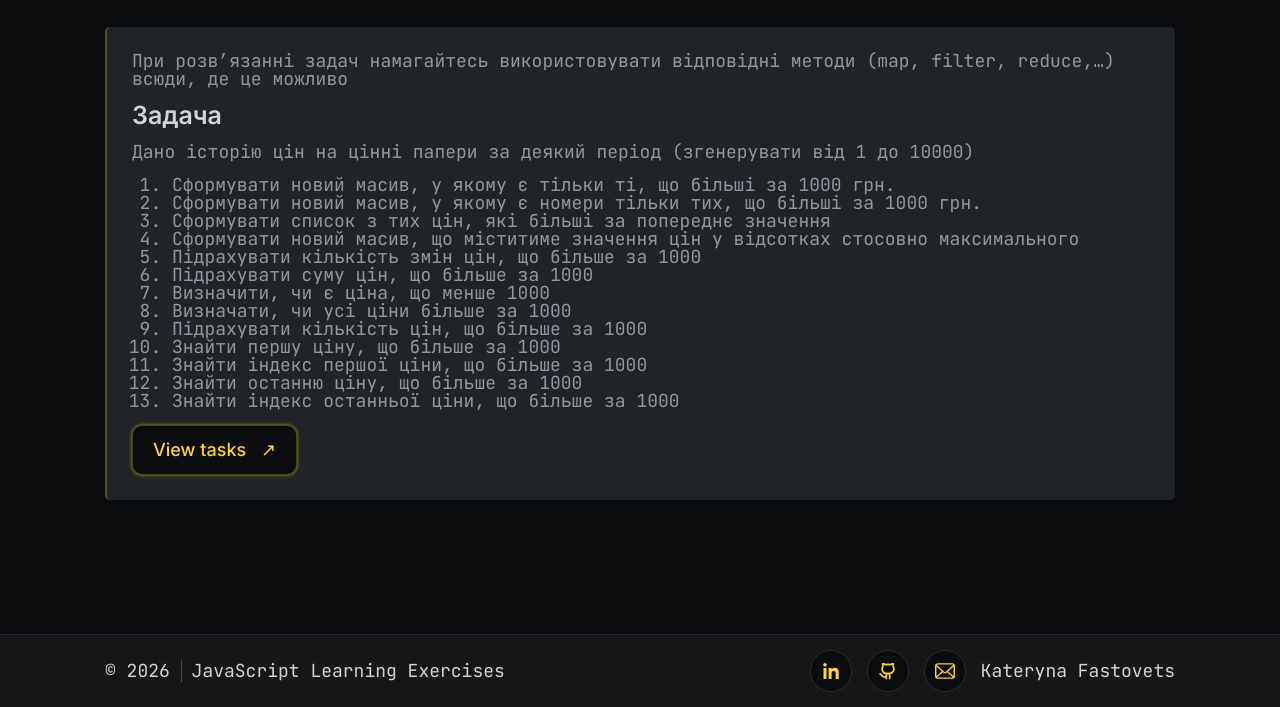
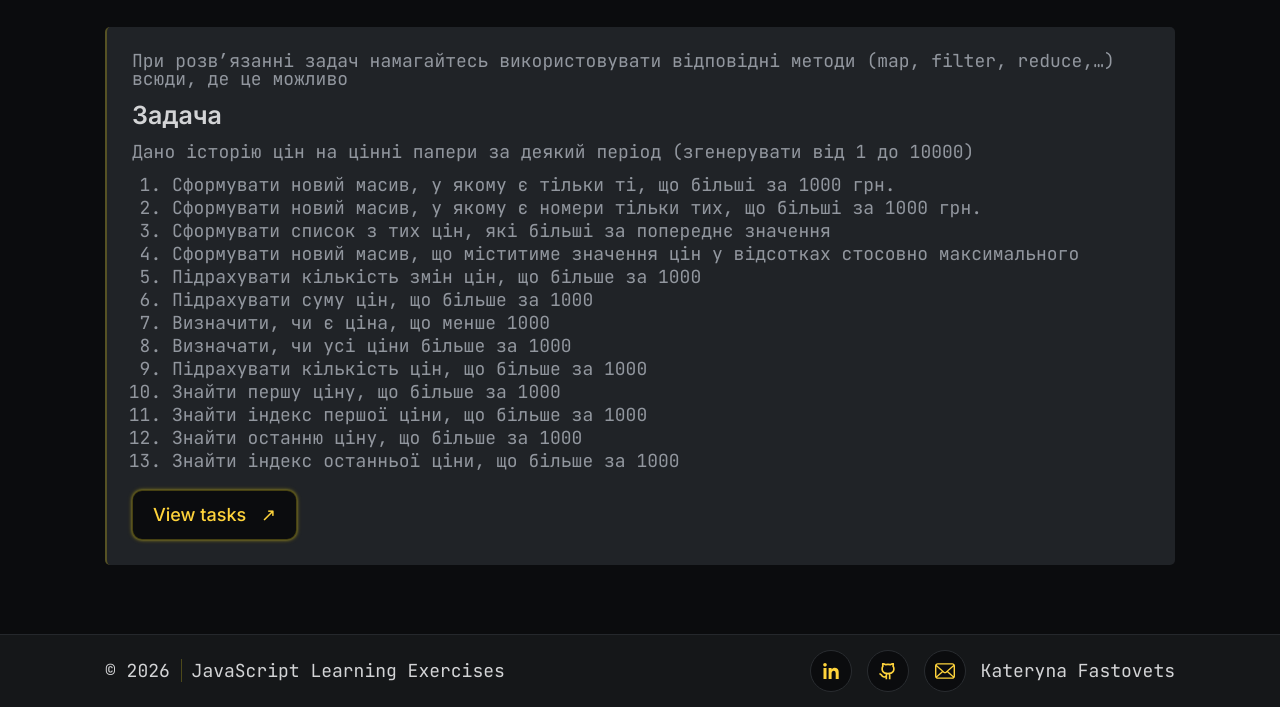
Before and after one commit to KaterynaFastovets/course-js, a plain HTML site: page home-assignments/lesson-10/index.html in a window 1280 px wide. Shown: the part 93-800 px from the top of the page. Drawn offline with Linux system fonts and the light colour scheme.

Commit message:
Add files via upload

```diff
--- a/home-assignments/style.css
+++ b/home-assignments/style.css
@@ -335,14 +335,17 @@ body {
   height: 100%;
   object-fit: contain;
 }
-.task-list__item{
+.task-list__item {
   list-style: transparent;
+  margin-bottom: 5px;
 }
-.task-list{
-      font-family: var(--font-code);
+.task-list__item > :not(:last-child) {
+  margin-bottom: 10px;
+}
+.task-list {
+  font-family: var(--font-code);
   margin-left: 40px;
   color: var(--text-muted);
-
 }
 
 /* rabbit */
@@ -440,8 +443,6 @@ body {
   align-items: center;
 }
 
-
-
 /* ===== Task results ===== */
 
 .task__result {
@@ -529,7 +530,6 @@ body {
   }
 }
 
-
 @media (any-hover: hover), (pointer: fine) {
   .breadcrumbus__link:hover {
     color: var(--js-yellow);
```
